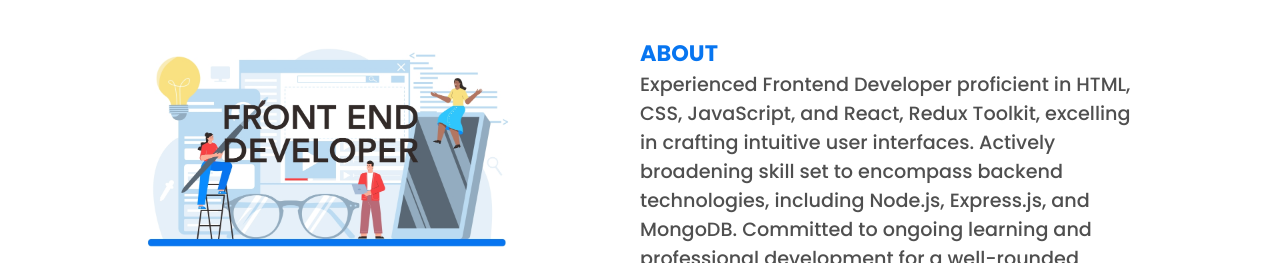
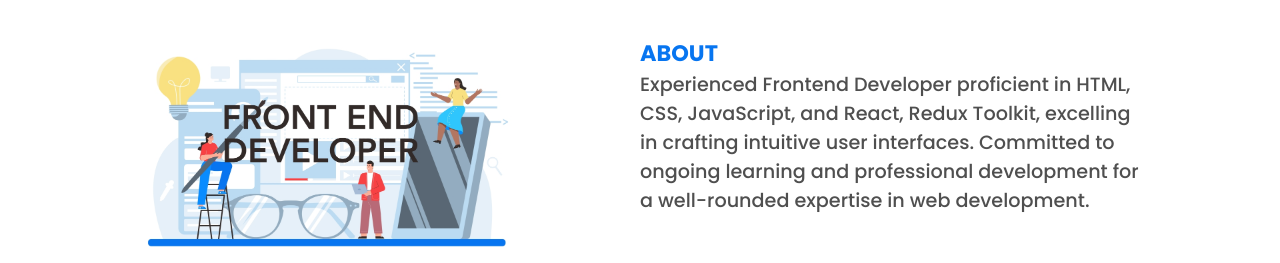
Before and after one commit to johnfds-8/portfolio_V2, a React (Vite) app: page / in a window 1280 px wide. Shown: the part 689-952 px from the top of the page. Built offline with nearby package versions, Linux system fonts and the light colour scheme.

Commit message:
Update About.jsx

```diff
--- a/src/components/About/About.jsx
+++ b/src/components/About/About.jsx
@@ -17,8 +17,7 @@ const About = () => {
             <p className="secondaryText">
               Experienced Frontend Developer proficient in HTML, CSS,
               JavaScript, and React, Redux Toolkit, excelling in crafting intuitive user
-              interfaces. Actively broadening skill set to encompass backend
-              technologies, including Node.js, Express.js, and MongoDB.
+              interfaces.
               Committed to ongoing learning and professional development for a
               well-rounded expertise in web development.
             </p>
```
